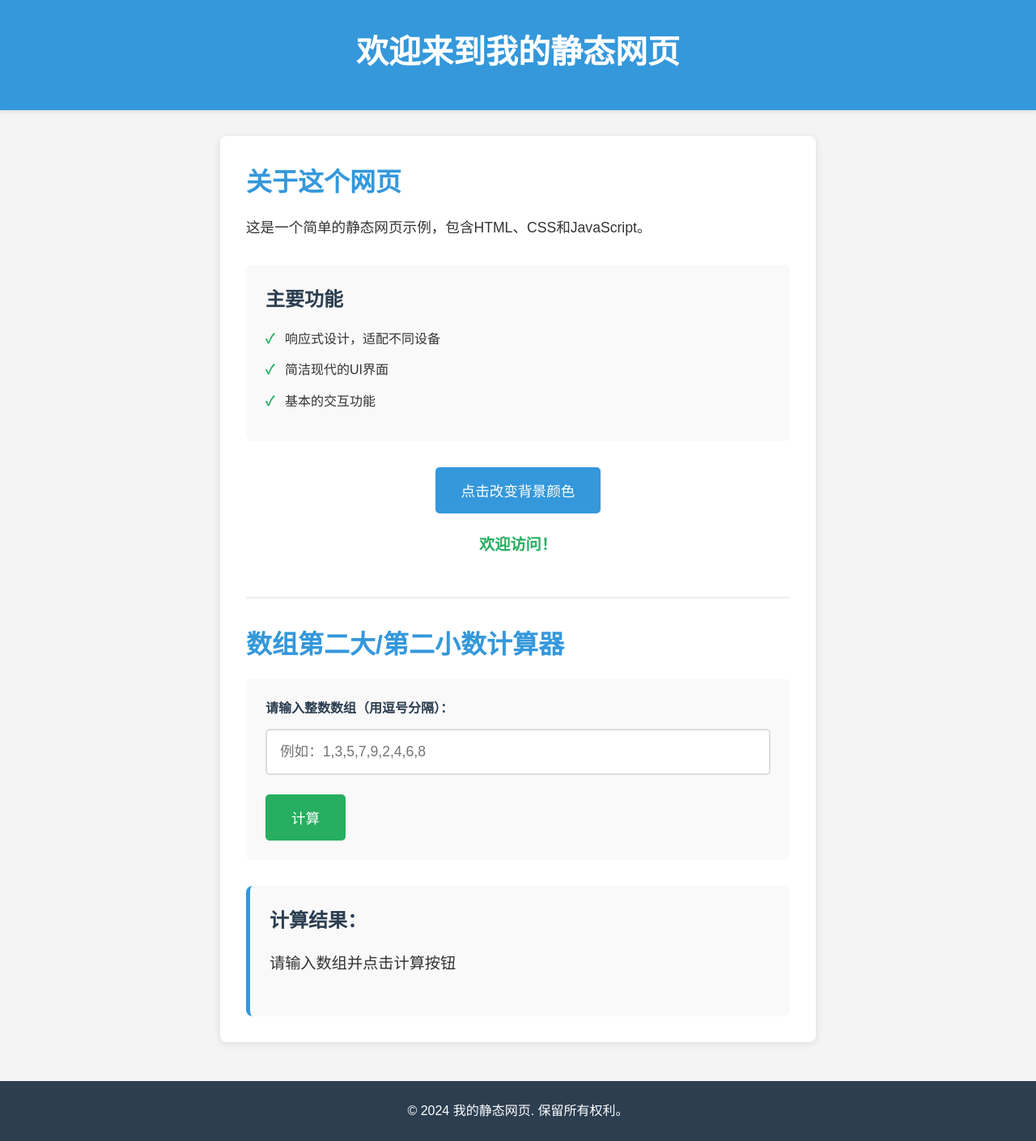
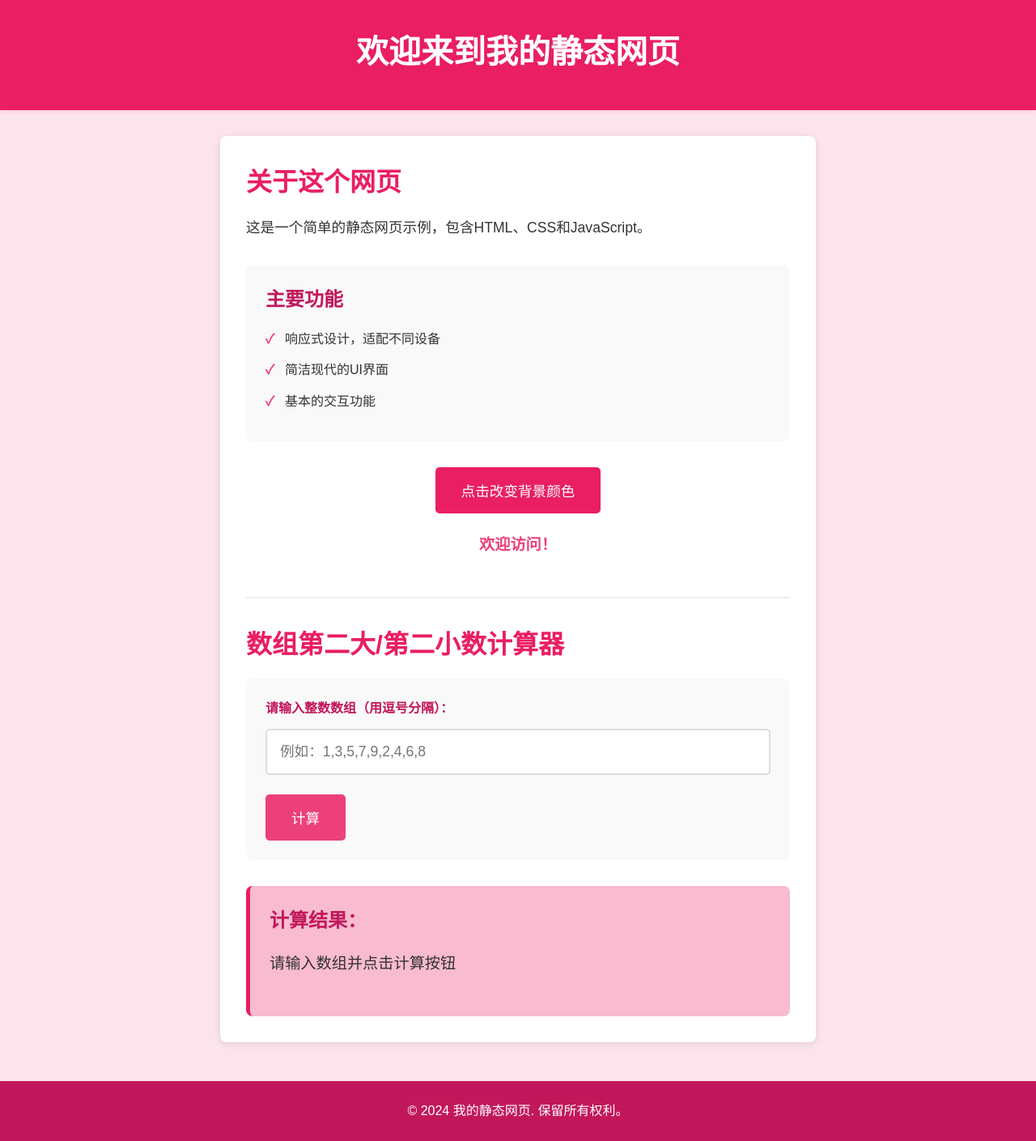
Before and after one commit to KkNeChar0n/TraeConnetTest, a Flask app: page / in a window 1280 px wide. Shown: the whole page at 81% size. Run offline with Flask 2, Linux system fonts and the light colour scheme.

Commit message:
style: 将主题颜色更改为粉色系
更新了脚本和样式表中的颜色方案，将所有主要颜色替换为粉色系，包括背景色、按钮颜色、标题颜色等，以提供更统一的外观和感觉。

```diff
--- a/static/script.js
+++ b/static/script.js
@@ -6,12 +6,12 @@ document.addEventListener('DOMContentLoaded', function() {
 
     // 定义颜色数组
     const colors = [
-        '#f4f4f4',  // 默认颜色
-        '#e8f4f8',  // 浅蓝色
-        '#f8f4e8',  // 浅黄色
-        '#f4e8f8',  // 浅紫色
-        '#e8f8f4',  // 浅绿色
-        '#fff4f4'   // 浅红色
+        '#fce4ec',  // 默认粉色
+        '#f8bbd0',  // 浅粉色
+        '#f48fb1',  // 中等粉色
+        '#f06292',  // 深粉色
+        '#ec407a',  // 鲜艳粉色
+        '#e91e63'   // 深粉色
     ];
 
     let currentColorIndex = 0;
@@ -28,7 +28,7 @@ document.addEventListener('DOMContentLoaded', function() {
         message.textContent = '背景颜色已更改！';
 
         // 重置消息样式
-        message.style.color = '#27ae60';
+        message.style.color = '#ec407a';
 
         // 3秒后恢复默认消息
         setTimeout(function() {
--- a/static/style.css
+++ b/static/style.css
@@ -9,17 +9,17 @@ body {
     font-family: 'Arial', sans-serif;
     line-height: 1.6;
     color: #333;
-    background-color: #f4f4f4;
+    background-color: #fce4ec;
     transition: background-color 0.3s ease;
 }
 
 /* 头部样式 */
 header {
-    background-color: #3498db;
+    background-color: #e91e63;
     color: white;
     text-align: center;
     padding: 2rem 0;
-    box-shadow: 0 2px 5px rgba(0,0,0,0.1);
+    box-shadow: 0 2px 5px rgba(233, 30, 99, 0.1);
 }
 
 header h1 {
@@ -42,7 +42,7 @@ main {
 }
 
 .content h2 {
-    color: #3498db;
+    color: #e91e63;
     margin-bottom: 1rem;
     font-size: 2rem;
 }
@@ -61,7 +61,7 @@ main {
 }
 
 .feature h3 {
-    color: #2c3e50;
+    color: #c2185b;
     margin-bottom: 1rem;
     font-size: 1.5rem;
 }
@@ -79,7 +79,7 @@ main {
 
 .feature li:before {
     content: "✓";
-    color: #27ae60;
+    color: #ec407a;
     font-weight: bold;
     position: absolute;
     left: 0;
@@ -92,7 +92,7 @@ main {
 }
 
 #changeColorBtn {
-    background-color: #3498db;
+    background-color: #e91e63;
     color: white;
     border: none;
     padding: 1rem 2rem;
@@ -103,19 +103,19 @@ main {
 }
 
 #changeColorBtn:hover {
-    background-color: #2980b9;
+    background-color: #c2185b;
 }
 
 #message {
     margin-top: 1.5rem;
     font-size: 1.2rem;
-    color: #27ae60;
+    color: #ec407a;
     font-weight: bold;
 }
 
 /* 页脚样式 */
 footer {
-    background-color: #2c3e50;
+    background-color: #c2185b;
     color: white;
     text-align: center;
     padding: 1.5rem 0;
@@ -174,7 +174,7 @@ footer {
     display: block;
     margin-bottom: 0.8rem;
     font-weight: bold;
-    color: #2c3e50;
+    color: #c2185b;
 }
 
 .input-section input[type="text"] {
@@ -189,12 +189,12 @@ footer {
 
 .input-section input[type="text"]:focus {
     outline: none;
-    border-color: #3498db;
-    box-shadow: 0 0 0 3px rgba(52, 152, 219, 0.1);
+    border-color: #e91e63;
+    box-shadow: 0 0 0 3px rgba(233, 30, 99, 0.1);
 }
 
 #calculateBtn {
-    background-color: #27ae60;
+    background-color: #ec407a;
     color: white;
     border: none;
     padding: 1rem 2rem;
@@ -206,18 +206,18 @@ footer {
 }
 
 #calculateBtn:hover {
-    background-color: #229954;
+    background-color: #c2185b;
 }
 
 .result-section {
-    background-color: #f9f9f9;
+    background-color: #f8bbd0;
     padding: 1.5rem;
     border-radius: 8px;
-    border-left: 5px solid #3498db;
+    border-left: 5px solid #e91e63;
 }
 
 .result-section h3 {
-    color: #2c3e50;
+    color: #c2185b;
     margin-bottom: 1rem;
     font-size: 1.5rem;
 }
```
